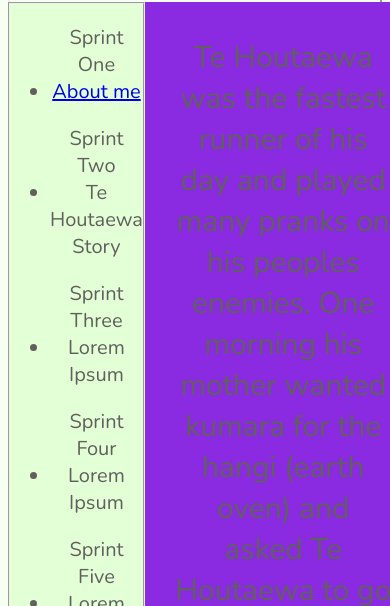
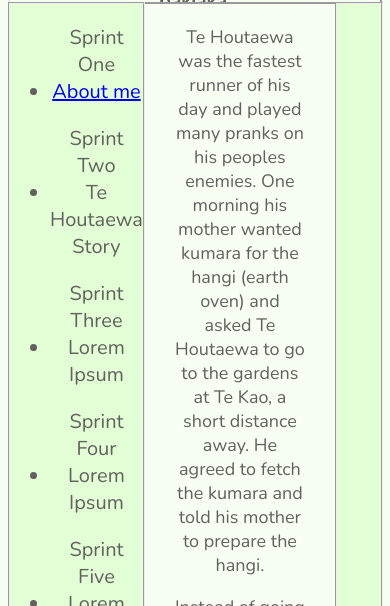
Before and after one commit to Boston-Phillips-Lepaio/Boston-Phillips-Lepaio.github.io, a plain HTML site: page blog/te-houtaewa-template.html in a window 390 px wide. Shown: the part 238-844 px from the top of the page. Drawn offline with nearby package versions, Linux system fonts and the light colour scheme.

Commit message:
change code order of headbar text

```diff
--- a/styles/te-houtaewa.css
+++ b/styles/te-houtaewa.css
@@ -12,12 +12,9 @@ p{
     color: #61605e;
 }
 h3{
-    font-size: 25px;
+    font-size: 20px;
     font-family: 'Nunito', sans-serif;
     margin: 5px 0px;
-}
-.page-one-headbar-text{
-    grid-area: 1 / 2;
 }
 .p1-headbar-img-1{
     grid-area: 1 / 1;
@@ -41,6 +38,9 @@ h3{
     padding: 5px 0px;
     overflow: hidden;
 }
+.page-one-headbar-text{
+    grid-area: 1 / 2;
+}
 .page-one-content-grid{
     display: grid;
     grid-template-rows: auto;
@@ -62,6 +62,7 @@ h3{
 }
 .page-one-about-me{
     grid-area:1 / 2;
+    font-size:25px;
     text-align:center;
     padding: 5px 30px;
 }
@@ -71,11 +72,9 @@ h3{
     border-style: groove;
     border-width: 2px;
 }
-
-@media screen and (max-width: 979px) {
+@media screen and (max-width: 1024px) {
     .page-one-about-me{
-        background-color: blueviolet;
-        font-size: 30px;
+        font-size: 18px;
         font-family: monospace;
     }
 }
```
